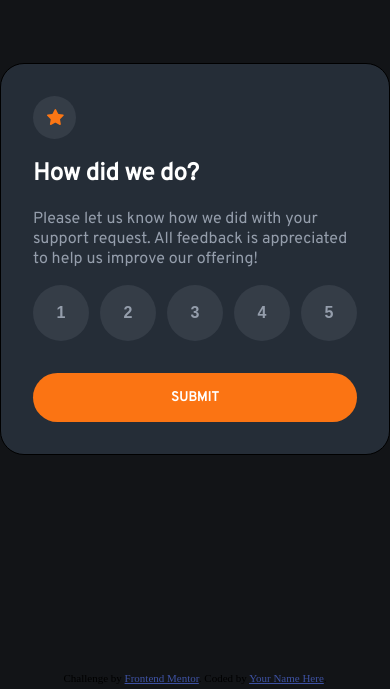
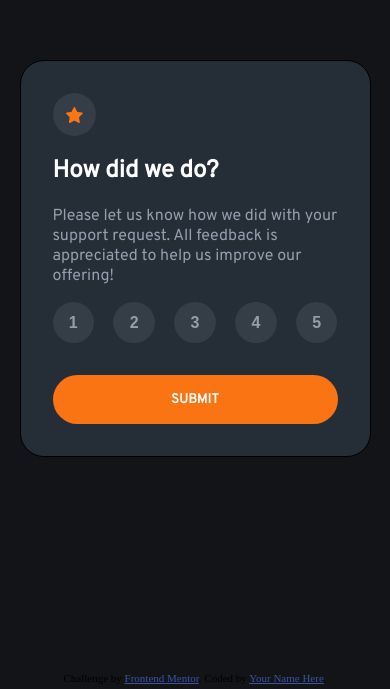
Before and after one commit to jesse610/interactive-rating-component-main, a plain HTML site: page index.html in a window 390 px wide. Shown: the part 155-844 px from the top of the page. Drawn offline with Linux system fonts and the light colour scheme.

Commit message:
added media query for mobile

```diff
--- a/style.css
+++ b/style.css
@@ -93,3 +93,15 @@ main {
 .attribution a {
     color: hsl(228, 45%, 44%);
 }
+
+/* media query */
+@media  screen and (max-width: 450px) {
+    .rating-container {
+        max-width: 90%;
+    }
+
+    .number {
+        width: 2.6rem;
+        height: 2.6rem;
+    }
+}
```
